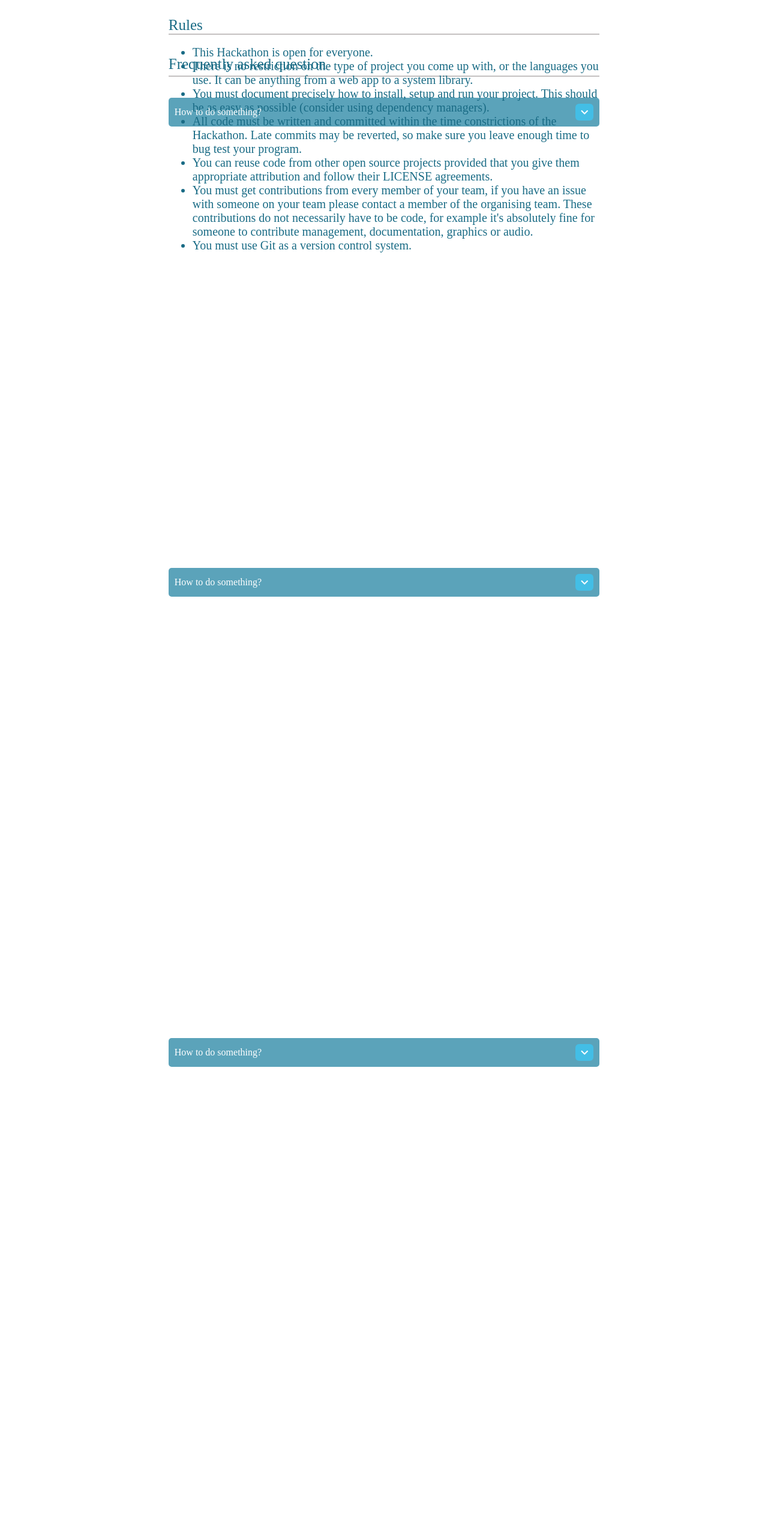
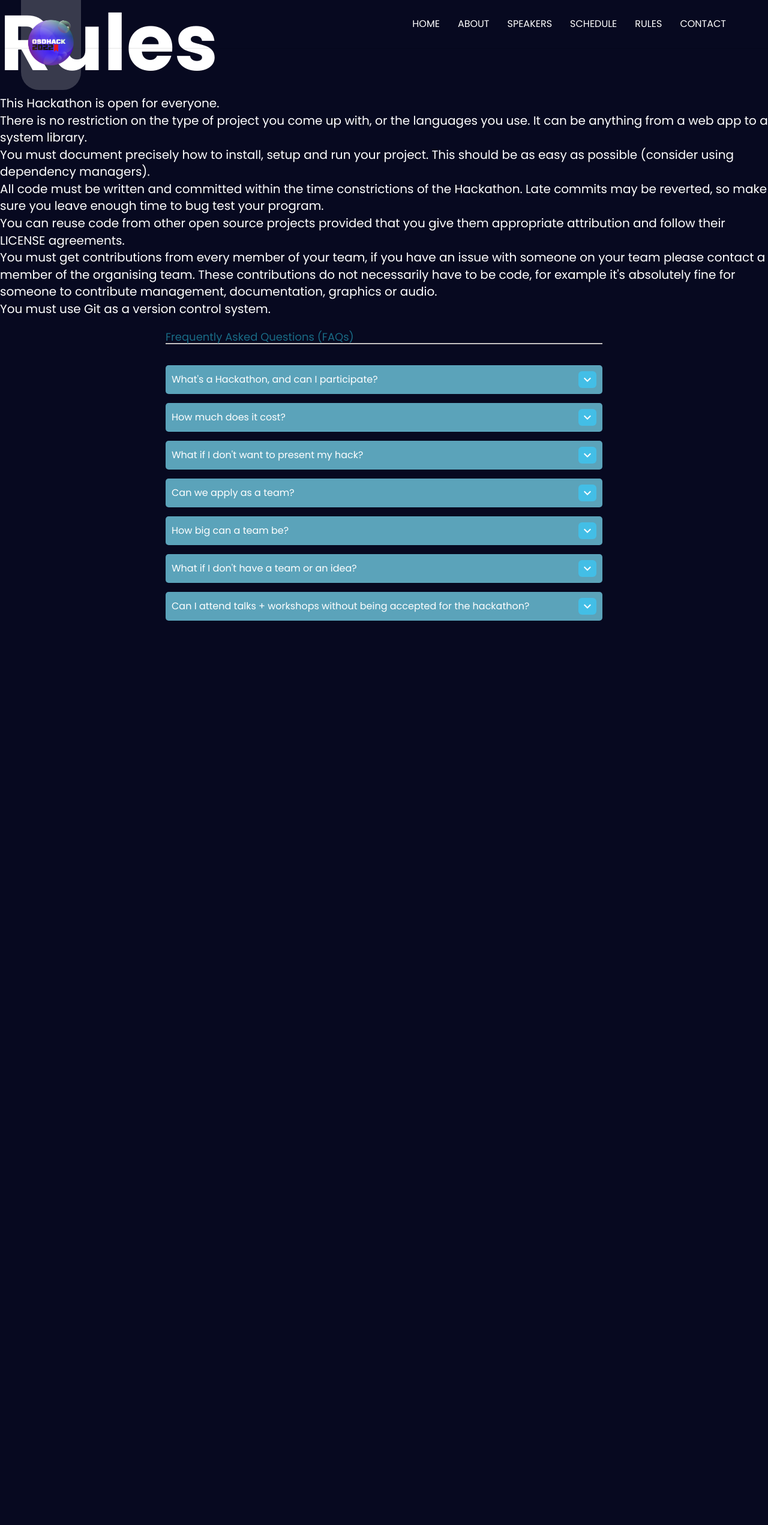
Before and after one commit to osdc/OSDHack, a PHP site: page /rules.html in a window 1280 px wide. Shown: the whole page at 60% size. After the commit the page ends 1035 px from the top, so only its background shows below. Run offline with PHP 8.4, Linux system fonts and the light colour scheme.

Commit message:
chnaged some hrefs

```diff
--- a/index.html
+++ b/index.html
@@ -618,8 +618,7 @@
 														style="color: #dd0a37;">&nbsp;FAQs</span></h2>
 											</div>
 											<p class="lead"></p>
-											<a style="margin-top: -30px;" href="./OSDHack_Rules.pdf" target="_blank" class="main-btn">Download
-												Rules</a>
+											<a style="margin-top: -30px;" href="rules.html" target="_blank" class="main-btn">Rules and FAQs</a>
 										</div>
 										<hr class="style-two">
 									</div>
@@ -790,7 +789,7 @@
 							<!-- Link back to Colorlib can't be removed. Template is licensed under CC BY 3.0. -->
 							&copy;
 							<script>document.write(new Date().getFullYear());</script> All rights reserved by <a
-								href="osdc.netlify.com">OSDC</a>
+								href="https://osdc.netlify.app/" target="_blank">OSDC</a>
 							<!-- Link back to Colorlib can't be removed. Template is licensed under CC BY 3.0. -->
 							<!-- </span> -->
 						</div>
--- a/rules.css
+++ b/rules.css
@@ -76,21 +76,208 @@
   .rotate{
     transform: rotate(180deg)
   }
-
-  .global-label1{
-    width:100%;
-    height:30px;
-    border-bottom: solid 2px #C4C1C1;
-    margin-bottom: 35px;
-  }
-
   .global-label{
     width:100%;
-    height:35px;
+    height:25px;
     border-bottom: solid 2px #C4C1C1;
     margin-bottom: 35px;
   }
   .global-label-text{
-    font-size:25px;
+    font-size:18px;
     color:#196B85;
   }
+
+.navbar-brand {
+  padding: 0;
+  margin: 15px 0px;
+}
+
+.navbar-brand .logo {
+  display: inline-block;
+}
+
+.navbar-brand .logo > img {
+  max-height: 50px;
+}
+
+@media only screen and (max-width: 767px) {
+  .navbar-brand {
+    margin: 15px 15px;
+  }
+}
+
+#header.transparent-navbar:not(.fixed-navbar) .navbar-brand .logo .logo-img {
+  display: none;
+}
+
+#header.fixed-navbar .navbar-brand .logo .logo-alt-img {
+  display: none;
+}
+
+#header:not(.transparent-navbar) .navbar-brand .logo .logo-alt-img {
+  display: none;
+}
+
+/*=========================================================
+	NAVIGATION
+===========================================================*/
+
+#header {
+  position: relative;
+  background-color: #fff;
+  border-bottom: 1px solid #0000001a;
+  z-index: 80;
+  -webkit-transition: 0.3s all;
+  transition: 0.3s all;
+}
+
+#header.transparent-navbar {
+  position: absolute;
+  left: 0;
+  right: 0;
+  top: 0;
+  background-color: transparent;
+  /* border-bottom: 1px solid #dadada30; */
+}
+
+#header.fixed-navbar {
+  position: fixed !important;
+  left: 0;
+  right: 0;
+  top: 0;
+  background: #a70c2d;
+  -webkit-box-shadow: 0px 0px 3px #0003;
+  box-shadow: 0px 0px 3px #0003;
+  border-bottom: none;
+  -webkit-animation: slide-in 0.3s;
+  animation: slide-in 0.3s;
+}
+
+@-webkit-keyframes slide-in {
+  from {
+    -webkit-transform: translateY(-100%);
+    transform: translateY(-100%);
+  }
+  to {
+    -webkit-transform: translateY(0%);
+    transform: translateY(0%);
+  }
+}
+
+@keyframes slide-in {
+  from {
+    -webkit-transform: translateY(-100%);
+    transform: translateY(-100%);
+  }
+  to {
+    -webkit-transform: translateY(0%);
+    transform: translateY(0%);
+  }
+}
+
+.main-nav li a {
+  position: relative;
+  padding: 30px 15px;
+  color: #fff;
+  text-transform: uppercase;
+  -webkit-transition: 0.3s all;
+  transition: 0.3s all;
+}
+
+#header.transparent-navbar .main-nav li a {
+  color: #fff;
+}
+
+#header.fixed-navbar .main-nav li a {
+  color: #fff;
+}
+
+.main-nav li.active a:after {
+  content: "";
+  height: 3px;
+  position: absolute;
+  bottom: -3px;
+  width: 100%;
+  left: 0;
+  background: #dd0a37;
+}
+
+.main-nav li.active a:after {
+  content: "";
+  height: 3px;
+  position: absolute;
+  bottom: -3px;
+  width: 100%;
+  left: 0;
+  background: #dd0a37;
+}
+
+.main-nav li a:hover,
+.main-nav li a:focus {
+  background-color: transparent;
+  color: #dd0a37;
+}
+
+/* #header.transparent-navbar .main-nav li a:hover {
+  color: #dd0a37;
+} */
+
+.navbar-toggle {
+  display: none;
+  height: 50px;
+  width: 50px;
+  text-align: center;
+  line-height: 50px;
+  margin: 15px;
+  padding: 0;
+  font-size: 32px;
+  color: #0b0f28;
+}
+
+#header.transparent-navbar .navbar-toggle {
+  color: #fff;
+}
+
+#header.fixed-navbar .navbar-toggle {
+  color: #0b0f28 !important;
+}
+
+/* Mobile nav */
+
+@media only screen and (max-width: 767px) {
+  .main-nav {
+    margin: 0px -15px;
+    max-height: 0;
+    overflow-y: scroll;
+    background-color: #fff;
+    -webkit-transition: 0.3s all;
+    transition: 0.3s all;
+  }
+  .main-nav.open {
+    max-height: 500px;
+  }
+  .main-nav li.active a:after {
+    display: none;
+  }
+  #header.transparent-navbar .main-nav li a {
+    color: #0b0f28;
+  }
+  .main-nav li a:hover,
+  .main-nav li a:focus,
+  .main-nav li.active a {
+    background-color: #dd0a37;
+    color: #fff !important;
+  }
+  .navbar-toggle {
+    display: block;
+  }
+
+  .home-links {
+    flex-direction: column;
+    gap: 1rem;
+  }
+}
+h1{
+  align-items: center;
+  z-index: 998;
+}
--- a/rules.html
+++ b/rules.html
@@ -1,13 +1,127 @@
+<head>
+	<meta charset="utf-8">
+	<meta http-equiv="X-UA-Compatible" content="IE=edge">
+	<meta name="viewport" content="width=device-width, initial-scale=1">
+	<!-- The above 3 meta tags *must* come first in the head; any other head content must come *after* these tags -->
+	<link rel="icon" type="image/png" href="img/favicon.png">
+	<title>OSDHack'22</title>
+
+	<!-- Google font -->
+	<link href="https://fonts.googleapis.com/css?family=Poppins:400,700,900" rel="stylesheet">
+
+	<!-- Bootstrap -->
+	<link type="text/css" rel="stylesheet" href="css/bootstrap.min.css" />
+
+	<!-- Owl Carousel -->
+	<link type="text/css" rel="stylesheet" href="css/owl.carousel.css" />
+	<link type="text/css" rel="stylesheet" href="css/owl.theme.default.css" />
+
+	<!-- Font Awesome Icon -->
+	<link rel="stylesheet" href="css/font-awesome.min.css">
+
+	<!-- Custom stlylesheet -->
+	<link type="text/css" rel="stylesheet" href="css/style.css" />
 <link href="https://fonts.googleapis.com/icon?family=Material+Icons" rel="stylesheet">
 <link rel="stylesheet" href="rules.css">
-<script src="rules.js"></script>
 
+	<!-- HTML5 shim and Respond.js for IE8 support of HTML5 elements and media queries -->
+	<!-- WARNING: Respond.js doesn't work if you view the page via file:// -->
+	<!--[if lt IE 9]>
+			  <script src="https://oss.maxcdn.com/html5shiv/3.7.3/html5shiv.min.js"></script>
+			  <script src="https://oss.maxcdn.com/respond/1.4.2/respond.min.js"></script>
+			<![endif]-->
+	<style>
+		.card {
+			margin-top: 4rem;
+			text-align: center;
+			width: 33%;
 
-<div class='faq'>
-    <div class="global-label1">
-        <div class="global-label-text">
-            Rules
-            <ul style="font-size: 20px;">
+		}
+
+		.card:nth-child(1) {
+			float: left;
+		}
+
+		.card:nth-child(2) {
+			float: right;
+		}
+
+		.card-header {
+			margin-top: 1.5rem;
+			font-size: 1.5rem;
+			font-weight: 900;
+		}
+
+		.card-header h2 {
+			font-size: 1.5em;
+		}
+
+		.role p {
+			color: #6c715d;
+		}
+
+		.card-author {
+			width: 210px;
+			height: 210px;
+			overflow: hidden;
+			border-radius: 50%;
+			border: 5px solid #dd0a37;
+			margin: 0 auto;
+		}
+
+		img {
+			height: 100%;
+			width: auto;
+		}
+	</style>
+</head>
+<div id="backgound_logo" style="border-radius:0px 0px 30px 30px;width:100px;height:150px;background-color: #fff;opacity: 0.2;z-index: 997;position: fixed; left: 35px;"></div>
+	<a href="#top">
+		<div style="z-index: 999;position: fixed; left: 38.5px;top: 25px;">
+			<img alt="logo" src="img/osdhack-sticker.png" class="logo-alt-img" style="width: 90px;">
+		</div>
+	</a>
+	<!-- Header -->
+	<header id="header" class="transparent-navbar">
+		<!-- container -->
+		<div class="container">
+			<!-- navbar header -->
+			<div class="navbar-header">
+				<!-- Logo -->
+				<div class="navbar-brand">
+					<!-- <a class="logo" href="index.html">
+						<img class="logo-img" src="img/osdhack-sticker.png" alt="logo">
+						<img class="logo-alt-img" src="img/osdhack-sticker.png" alt="logo">
+					</a> -->
+				</div>
+				<!-- /Logo -->
+
+				<!-- Mobile toggle -->
+				<button class="navbar-toggle">
+					<i class="fa fa-bars"></i>
+				</button>
+				<!-- /Mobile toggle -->
+			</div>
+			<!-- /navbar header -->
+
+			<!-- Navigation -->
+			<nav id="nav">
+				<ul class="main-nav nav navbar-nav navbar-right">
+					<li><a href="#home">Home</a></li>
+					<li><a href="#about">About</a></li>
+					<li><a href="#guest_speakers">Speakers</a></li>
+					<li><a href="#schedule">Schedule</a></li>
+					<li><a href="#rules">Rules</a></li>
+					<li><a href="#contact">Contact</a></li>
+				</ul>
+			</nav>
+			<!-- /Navigation -->
+		</div>
+		<!-- /container -->
+	</header>
+	<!-- /Header -->
+  <h1>Rules</h1>
+<ul style="font-size: 20px; list-style-type: disc;">
     <li>This Hackathon is open for everyone.</li>
     <li>There is no restriction on the type of project you come up with, or the languages you use. It can be
         anything from a web app to a system library.</li>
@@ -29,21 +143,24 @@
     <li>You must use Git as a version control system.</li>
     <!-- <li>All code and assets must be compatible with an Open-Source license. This is because we will be merging your submission into this repo at the end of the jam.</li> -->
 </ul>
-        </div>
 
-    </div>
 
+
+
+
+
+<div class='faq'>
 <div class="global-label">
 <div class="global-label-text">
-            Frequently asked question
+Frequently Asked Questions (FAQs)
 </div>
 
 </div>
 <!--1 question-->
-    <div class="faq-container">
+  <div >
     <div class="faq-label">
       <div class="faq-label-text">
-                How to do something?
+        What's a Hackathon, and can I participate?
       </div>
       <div class="faq-label-icon">
         <span class="material-icons">
@@ -54,18 +171,17 @@
     </div>
     <div class="faq-answer ">
       <div class="faq-answer-content">
-                Lorem ipsum dolor sit amet, consectetur adipiscing elit. Aliquam et eros in sapien malesuada sodales nec
-                eu purus. Aliquam venenatis aliquet nisi, dictum tristique lectus faucibus vitae.
+        A Hackathon is an intense event that brings together designers and developers along with industry experts to identify problems and create software solutions, usually within 24-48 hours. If you're a female or non-binary student developer, we'd love to have you at OSDHack! Whether that's high school, undergrad, or graduate, we believe you can get something out of the event.
 
       </div>
 
     </div>
   </div>
   <!--2 question-->
-    <div class="faq-container">
+  <div >
     <div class="faq-label">
       <div class="faq-label-text">
-                How to do something?
+        How much does it cost?
       </div>
       <div class="faq-label-icon">
         <span class="material-icons">
@@ -76,18 +192,17 @@
     </div>
     <div class="faq-answer ">
       <div class="faq-answer-content">
-                Lorem ipsum dolor sit amet, consectetur adipiscing elit. Aliquam et eros in sapien malesuada sodales nec
-                eu purus. Aliquam venenatis aliquet nisi, dictum tristique lectus faucibus vitae.
+        Zero. Zip. Zilch. Nada. Nothing. Admission to OSDHack is completely free for everyone!
 
       </div>
 
     </div>
   </div>
 <!-- 3 question -->
-    <div class="faq-container">
+<div >
     <div class="faq-label">
       <div class="faq-label-text">
-                How to do something?
+        What if I don't want to present my hack?
       </div>
       <div class="faq-label-icon">
         <span class="material-icons">
@@ -98,13 +213,91 @@
     </div>
     <div class="faq-answer ">
       <div class="faq-answer-content">
-                Lorem ipsum dolor sit amet, consectetur adipiscing elit. Aliquam et eros in sapien malesuada sodales nec
-                eu purus. Aliquam venenatis aliquet nisi, dictum tristique lectus faucibus vitae.
-                Aliquam venenatis aliquet nisi, dictum tristique lectus faucibus vitae.
-                Aliquam venenatis aliquet nisi, dictum tristique lectus faucibus vitae.
+        Unfinished or unimpressive (so you think) projects should be presented anyway! Presenting your hack gives you a chance to be proud of what you’ve done, and a constructive perspective of where you should be headed next.
 
       </div>
 
     </div>
   </div>
+  <!--question 4-->
+  <div >
+    <div class="faq-label">
+      <div class="faq-label-text">
+        Can we apply as a team?
       </div>
+      <div class="faq-label-icon">
+        <span class="material-icons">
+          expand_more
+        </span>
+      </div>
+
+    </div>
+    <div class="faq-answer ">
+      <div class="faq-answer-content">
+        Yes! This hackathon is strictly a team competition. We believe that you’re stronger as a team than you are apart. You can join or create a team once you've started an individual application.
+
+      </div>
+
+    </div>
+  </div>
+    <!--question 5-->
+  <div >
+    <div class="faq-label">
+      <div class="faq-label-text">
+        How big can a team be?
+      </div>
+      <div class="faq-label-icon">
+        <span class="material-icons">
+          expand_more
+        </span>
+      </div>
+
+    </div>
+    <div class="faq-answer ">
+      <div class="faq-answer-content">
+        Up to 4 people large! Pro Tip: Aim to have a mix of people with both design and developer skills
+      </div>
+
+    </div>
+  </div>
+    <!--question 6-->
+  <div >
+    <div class="faq-label">
+      <div class="faq-label-text">
+        What if I don't have a team or an idea?
+      </div>
+      <div class="faq-label-icon">
+        <span class="material-icons">
+          expand_more
+        </span>
+      </div>
+
+    </div>
+    <div class="faq-answer ">
+      <div class="faq-answer-content">
+        Don't worry, most people don’t! We’ll have team formation and ideation events geared towards helping you find people to work with. It’s perfectly normal to go around to people, tell them you’re looking for a team, and ask if you can help out. You can also show yourself off at #teamup!
+      </div>
+
+    </div>
+  </div>
+    <!--question 7-->
+  <div >
+    <div class="faq-label">
+      <div class="faq-label-text">
+        Can I attend talks + workshops without being accepted for the hackathon?      </div>
+      <div class="faq-label-icon">
+        <span class="material-icons">
+          expand_more
+        </span>
+      </div>
+
+    </div>
+    <div class="faq-answer ">
+      <div class="faq-answer-content">
+        Yes! The conference is going to be open to everyone who's interested. We will keep you folks updated with the schedule and the links to the talks.
+      </div>
+
+    </div>
+  </div>
+</div>
+<script src="rules.js"></script>
```
Lines whose indentation alone changed are shown as unchanged.
